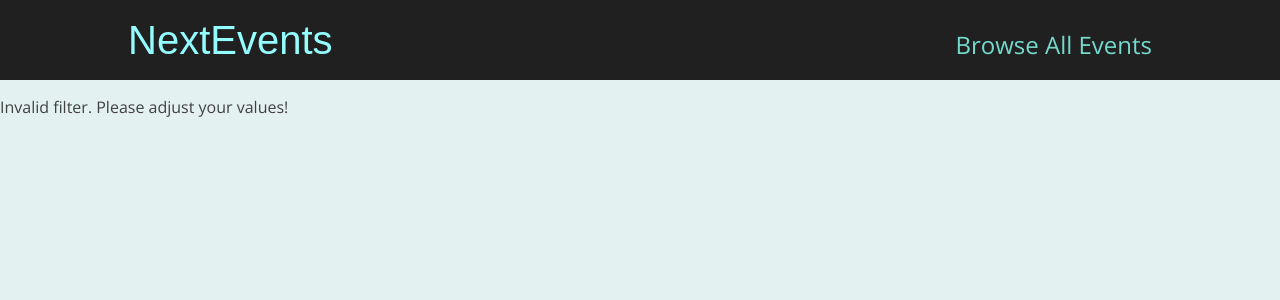
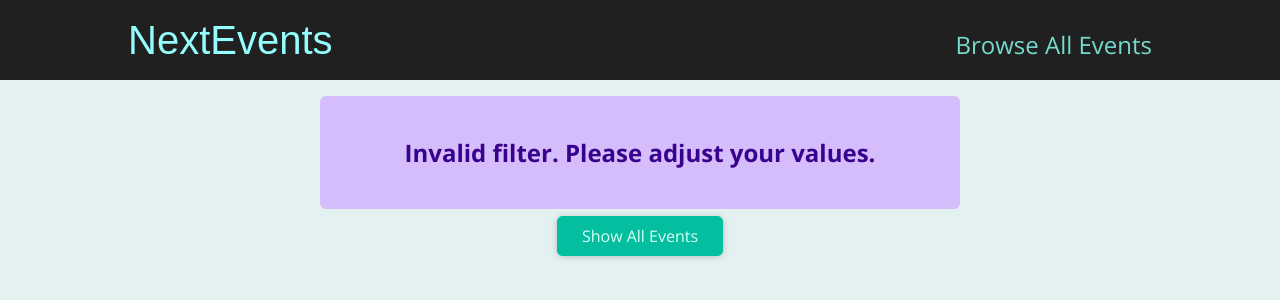
Before and after one commit to WebKBS/NextStudy, a Next.js app in the folder udemy/file_base_routing/: page /events/e2 in a window 1280 px wide. Shown: the top 300 px of the page. Built offline with nearby package versions, Linux system fonts and the light colour scheme.

Commit message:
에러 ui 처리

```diff
--- /dev/null
+++ b/udemy/file_base_routing/components/events/error-alert.module.css
@@ -0,0 +1,12 @@
+.alert {
+  margin: 1rem auto;
+  padding: 1rem 2rem;
+  width: 90%;
+  max-width: 40rem;
+  background-color: #d5bdfc;
+  color: #38028d;
+  font-weight: bold;
+  font-size: 1.5rem;
+  text-align: center;
+  border-radius: 6px;
+}
--- /dev/null
+++ b/udemy/file_base_routing/components/events/error-alert.tsx
@@ -0,0 +1,7 @@
+import classes from "./error-alert.module.css";
+
+function ErrorAlert(props: any) {
+  return <div className={classes.alert}>{props.children}</div>;
+}
+
+export default ErrorAlert;
--- /dev/null
+++ b/udemy/file_base_routing/components/events/results-title.module.css
@@ -0,0 +1,6 @@
+.title {
+  margin: 2rem auto;
+  width: 90%;
+  max-width: 40rem;
+  text-align: center;
+}
--- /dev/null
+++ b/udemy/file_base_routing/components/events/results-title.tsx
@@ -0,0 +1,20 @@
+import Button from "../ui/button";
+import classes from "./results-title.module.css";
+
+function ResultsTitle(props: any) {
+  const { date } = props;
+
+  const humanReadableDate = new Date(date).toLocaleDateString("en-US", {
+    month: "long",
+    year: "numeric",
+  });
+
+  return (
+    <section className={classes.title}>
+      <h1>Events in {humanReadableDate}</h1>
+      <Button link="/events">Show all events</Button>
+    </section>
+  );
+}
+
+export default ResultsTitle;
--- a/udemy/file_base_routing/pages/events/[...slug].tsx
+++ b/udemy/file_base_routing/pages/events/[...slug].tsx
@@ -1,5 +1,10 @@
+import ErrorAlert from "@/components/events/error-alert";
+import EventList from "@/components/events/event-list";
+import ResultsTitle from "@/components/events/results-title";
+import Button from "@/components/ui/button";
 import { getFilteredEvents } from "@/dummy-data";
 import { useRouter } from "next/router";
+import { Fragment } from "react";
 
 function FilteredEventsPage() {
   const router = useRouter();
@@ -24,7 +29,16 @@
     numMonth > 12 ||
     numMonth < 1
   ) {
-    return <p>Invalid filter. Please adjust your values!</p>;
+    return (
+      <Fragment>
+        <ErrorAlert>
+          <p>Invalid filter. Please adjust your values.</p>
+        </ErrorAlert>
+        <div className="center">
+          <Button link="/events">Show All Events</Button>
+        </div>
+      </Fragment>
+    );
   }
 
   const filteredEvents = getFilteredEvents({
@@ -33,13 +47,23 @@
   });
 
   if (!filteredEvents || filteredEvents.length === 0) {
-    return <p>No events found for the chosen filter!</p>;
+    <Fragment>
+      <ErrorAlert>
+        <p>No events found for the chosen filter!</p>
+      </ErrorAlert>
+      <div className="center">
+        <Button link="/events">Show All Events</Button>
+      </div>
+    </Fragment>;
   }
 
+  const date = new Date(numYear, numMonth - 1);
+
   return (
-    <div>
-      <h1>Filtered Events Page</h1>
-    </div>
+    <Fragment>
+      <ResultsTitle date={date} />
+      <EventList items={filteredEvents} />
+    </Fragment>
   );
 }
 export default FilteredEventsPage;
```
Also changed, not shown: udemy/file_base_routing/pages/events/[eventId].tsx (+6 -1 lines).
